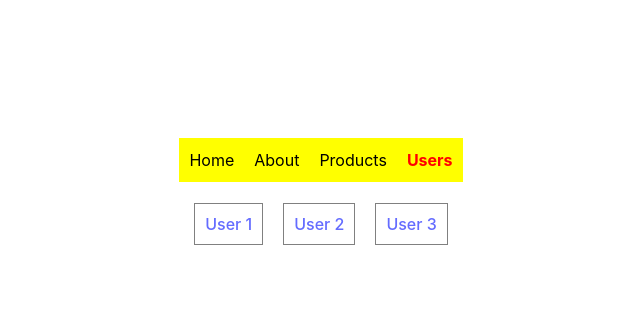
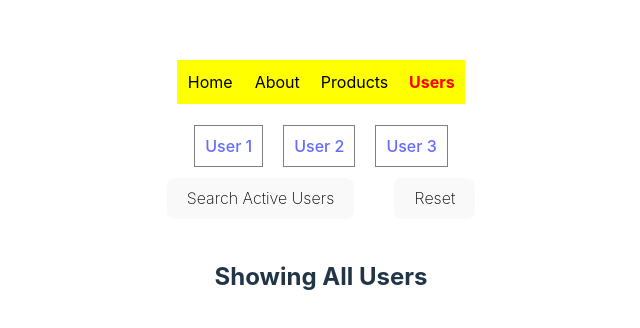
Before and after one commit to mvssgupta/Routing-with-react-router, a React (Vite) app: page /user in a window 1280 px wide. Shown: the part 228-556 px from the top of the page, without its empty margins (319-959 px from the left). Built offline with nearby package versions, Linux system fonts and the light colour scheme.

Commit message:
understanding useSearchParams hook

```diff
--- a/src/Components/User.jsx
+++ b/src/Components/User.jsx
@@ -1,11 +1,21 @@
-import { Link } from "react-router-dom";
+import { Link ,useSearchParams } from "react-router-dom";
 
 const User = () => {
+
+  const [searchParams , setSearchParams] = useSearchParams();
+
+  const applyFilter = searchParams.get('filter') === "active";
+
   return (
     <>
        <Link className="user" to='1'>User 1</Link>
        <Link className="user" to='2'>User 2</Link>
        <Link className="user" to='3'>User 3</Link>
+       <div>
+        <button onClick={() => {setSearchParams({filter:"active"})}}>Search Active Users</button>
+        <button onClick={() => {setSearchParams({})}}>Reset</button>
+       </div>
+       {applyFilter ? (<h2>Showing Active Users</h2>) : (<h2>Showing All Users</h2>)}
     </>
 
   )
--- a/src/index.css
+++ b/src/index.css
@@ -46,6 +46,7 @@ button {
   background-color: #1a1a1a;
   cursor: pointer;
   transition: border-color 0.25s;
+  margin:20px;
 }
 button:hover {
   border-color: #646cff;
```
